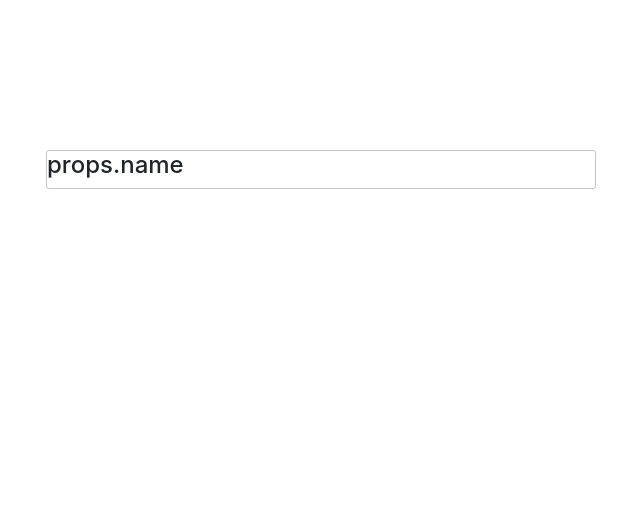
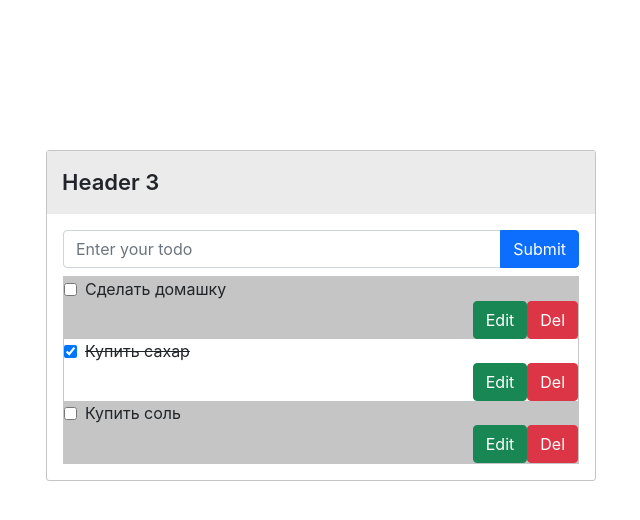
Before and after one commit to argenych17/react-todo-list-, a React (Create React App) app: page / in a window 1280 px wide. Shown: the top 520 px of the page, without its empty margins (319-959 px from the left). Built offline with nearby package versions, Linux system fonts and the light colour scheme.

Commit message:
feat: create todo check status

```diff
--- a/src/App.css
+++ b/src/App.css
@@ -4,3 +4,9 @@
     border: 1px solid rgba(197, 197,197);
     border-radius:  3px;
 }
+.todo-list{
+    border:  1px solid rgba(197, 197,197);
+}
+.todo-list >div:nth-child(odd){
+    background:rgba(197, 197,197);
+}
--- a/src/App.js
+++ b/src/App.js
@@ -1,16 +1,106 @@
+import React from "react";
 import "./App.css"
+import CreateTodo from "./components/create-todo/Create-todo";
 import Header from "./components/header/header";
+import Todo from "./components/todo/Todo";
 
-function App() {
+
+
+class App extends React.Component {
+  constructor(props){
+  super(props);
+  this.state = {
+    todolist: [
+      {id: 1, text:"Сделать домашку ", status: false},
+      {id: 2, text:"Купить сахар ", status: true},
+      {id: 3, text:"Купить соль ", status: false},
+    ]
+  }
+  this.createTodo = this.createTodo.bind(this)
+  this.changeStatus = this.ChangeStatus.bind(this);
+  }
+
+  createTodo(str){
+
+    this.setState({todolist: [...this.state.todolist, {
+      id: Math.random(),
+      text: str,
+      status: false
+    }] })
+  }
+
+  ChangeStatus (id) {
+    alert(id)
+    const newArr = this.state.todolist.map((item)=> {
+          if(item.id === id){
+            const newobj = {...item , status: !item.status}
+            return newobj
+          }
+      return item
+
+    })
+
+    this.setState({todolist: newArr })
+}
+
+  render() {
     return (
 
       <div className="App">
         <div className="todo-wrapper" >
-        <Header name='todo(5)' />
+          <Header count={this.state.todolist.length} />
+
+          <div className="p-3" >
+            <CreateTodo createTodo={this.createTodo} />
+
+           <div className="mt-2 todo-list " >
+
+            {
+             this.state.todolist.map((todo) => <Todo
+             key={todo.id}
+             changeStatus={this.ChangeStatus}
+             id= {todo.id}
+             text={todo.text}
+             status={todo.status}
+              />)
+            }
 
            </div>
            </div>
+        </div>
+      </div>
+
+
     );
+
   }
 
+}
+
+// function App() {
+//   return (
+
+//     <div className="App">
+//       <div className="todo-wrapper" >
+//         <Header count={4} />
+
+//         <div className="p-3" >
+//           <CreateTodo />
+
+//         <div className="mt-2 todo-list " >
+
+//           {
+//             [1, 2, 3].map((todo) => <Todo text={todo}  />)
+//           }
+
+
+//         </div>
+//          </div>
+//       </div>
+//     </div>
+
+
+//   );
+// }
+
 export default App;
--- /dev/null
+++ b/src/components/create-todo/Create-todo.jsx
@@ -0,0 +1,65 @@
+import React from 'react';
+
+class CreateTodo extends React.Component{
+
+    constructor(props){
+     super(props);
+     this.state ={
+     inputValue: "",
+     }
+     this.handleChange = this.handleChange.bind(this)
+     this.submit = this.submit.bind(this)
+
+    }
+
+    handleChange(e){
+    console.log(e.target.value);
+    this.setState({inputValue: e.target.value })
+    }
+
+   submit(e){
+      e.preventDefault();
+      this.props.createTodo(this.state.inputValue);
+      this.setState({inputValue: " "})
+
+   }
+
+
+
+    render(){
+
+        return (
+            <form onSubmit={this.submit} className="input-group">
+                <input
+                value={this.state.inputValue}
+                onChange={this.handleChange}
+                type="text"
+                 class="form-control"
+                  placeholder='Enter your todo' />
+
+                <button type="submit" class="btn btn-primary">Submit</button>
+            </form>
+        )
+   }
+
+}
+
+//  function CreateTodo() {
+
+//       function submit(e){
+
+//        e.preventDefault();
+//        console.log(e);
+
+//       }
+
+//     return (
+//         <form onSubmit={submit} className="input-group">
+//             <input type="text" class="form-control" placeholder='Enter your todo' />
+//             <button type="submit" class="btn btn-primary">Submit</button>
+//         </form>
+//     );
+// }
+
+
+export default CreateTodo
--- /dev/null
+++ b/src/components/header/Header.module.css
@@ -0,0 +1,9 @@
+
+.wrapper{
+  background: rgb(235, 235, 235);
+  padding: 15px ;
+  font-size: 22px;
+  font-weight: 600;
+  border-bottom: 1px solid border rgb(197, 197, 197);
+
+}
--- a/src/components/header/header.jsx
+++ b/src/components/header/header.jsx
@@ -1,10 +1,13 @@
+import React from "react"
+import css from "./Header.module.css";
 
-function Header() {
+
+function Header(props) {
 
 return(
 
-<div>
-    <h4>props.name</h4>
+<div className={css.wrapper} >
+    Header {props.count}
 </div>
 
 )
--- /dev/null
+++ b/src/components/todo/Todo.jsx
@@ -0,0 +1,50 @@
+import React from 'react';
+import css from "./Todo.module.css"
+
+function Todo (props) {
+    return (
+        <div>
+            <label className={css.todoCheck} >
+                <input
+                    type="checkbox"
+                    checked={props.status}
+                    onChange={() => props.changeStatus (props.id)}
+                />
+                <p className={props.status ? css.done : ""}>{props.text}</p>
+            </label>
+
+            <div className={css.buttons}>
+                <button
+                    type="button"
+                    className="btn btn-success"
+                >
+                    Edit
+                </button>
+                <button
+                    type="button"
+                    className="btn btn-danger"
+                >
+                    Del
+                </button>
+            </div>
+        </div>
+                            /* <li class="list-group-item">
+
+                <input class="form-check-input me-1" type="checkbox"  value="" aria-label="" checked={props.status} />
+                {props.text}
+                <p className={css.done}>{props.text}</p>
+                <svg xmlns="http://www.w3.org/2000/svg" width="16" height="16" fill="currentColor" class="bi bi-pencil-square" viewBox="0 0 16 16">
+                    <path d="M15.502 1.94a.5.5 0 0 1 0 .706L14.459 3.69l-2-2L13.502.646a.5.5 0 0 1 .707 0l1.293 1.293zm-1.75 2.456-2-2L4.939 9.21a.5.5 0 0 0-.121.196l-.805 2.414a.25.25 0 0 0 .316.316l2.414-.805a.5.5 0 0 0 .196-.12l6.813-6.814z" />
+                    <path fill-rule="evenodd" d="M1 13.5A1.5 1.5 0 0 0 2.5 15h11a1.5 1.5 0 0 0 1.5-1.5v-6a.5.5 0 0 0-1 0v6a.5.5 0 0 1-.5.5h-11a.5.5 0 0 1-.5-.5v-11a.5.5 0 0 1 .5-.5H9a.5.5 0 0 0 0-1H2.5A1.5 1.5 0 0 0 1 2.5v11z" />
+                </svg>
+                <svg xmlns="http://www.w3.org/2000/svg" T width="16" height="16" fill="currentColor" class="bi bi-trash3" viewBox="0 0 16 16"  >
+                    <path d="M6.5 1h3a.5.5 0 0 1 .5.5v1H6v-1a.5.5 0 0 1 .5-.5ZM11 2.5v-1A1.5 1.5 0 0 0 9.5 0h-3A1.5 1.5 0 0 0 5 1.5v1H2.506a.58.58 0 0 0-.01 0H1.5a.5.5 0 0 0 0 1h.538l.853 10.66A2 2 0 0 0 4.885 16h6.23a2 2 0 0 0 1.994-1.84l.853-10.66h.538a.5.5 0 0 0 0-1h-.995a.59.59 0 0 0-.01 0H11Zm1.958 1-.846 10.58a1 1 0 0 1-.997.92h-6.23a1 1 0 0 1-.997-.92L3.042 3.5h9.916Zm-7.487 1a.5.5 0 0 1 .528.47l.5 8.5a.5.5 0 0 1-.998.06L5 5.03a.5.5 0 0 1 .47-.53Zm5.058 0a.5.5 0 0 1 .47.53l-.5 8.5a.5.5 0 1 1-.998-.06l.5-8.5a.5.5 0 0 1 .528-.47ZM8 4.5a.5.5 0 0 1 .5.5v8.5a.5.5 0 0 1-1 0V5a.5.5 0 0 1 .5-.5Z" />
+                </svg>
+
+            </li> */
+    )
+}
+
+
+
+export default Todo;
--- /dev/null
+++ b/src/components/todo/Todo.module.css
@@ -0,0 +1,29 @@
+
+.wrapper {
+    padding: 15px;
+    display: flex;
+    align-items: center;
+    justify-content: space-between;
+    grid-gap: 10px;
+  }
+  .todoCheck {
+    display: flex;
+    align-items: center;
+    grid-gap: 8px;
+  }
+
+  .todoCheck > p {
+    margin: 0;
+    word-break: break-all;
+  }
+  .buttons {
+    display: flex;
+    align-items: center;
+    justify-content: end;
+    align-items: center;
+
+  }
+
+  .done{
+    text-decoration: line-through;
+}
```
Also changed, not shown: src/components/todo-list/todo-list.jsx (added). Lines whose indentation alone changed are shown as unchanged.
